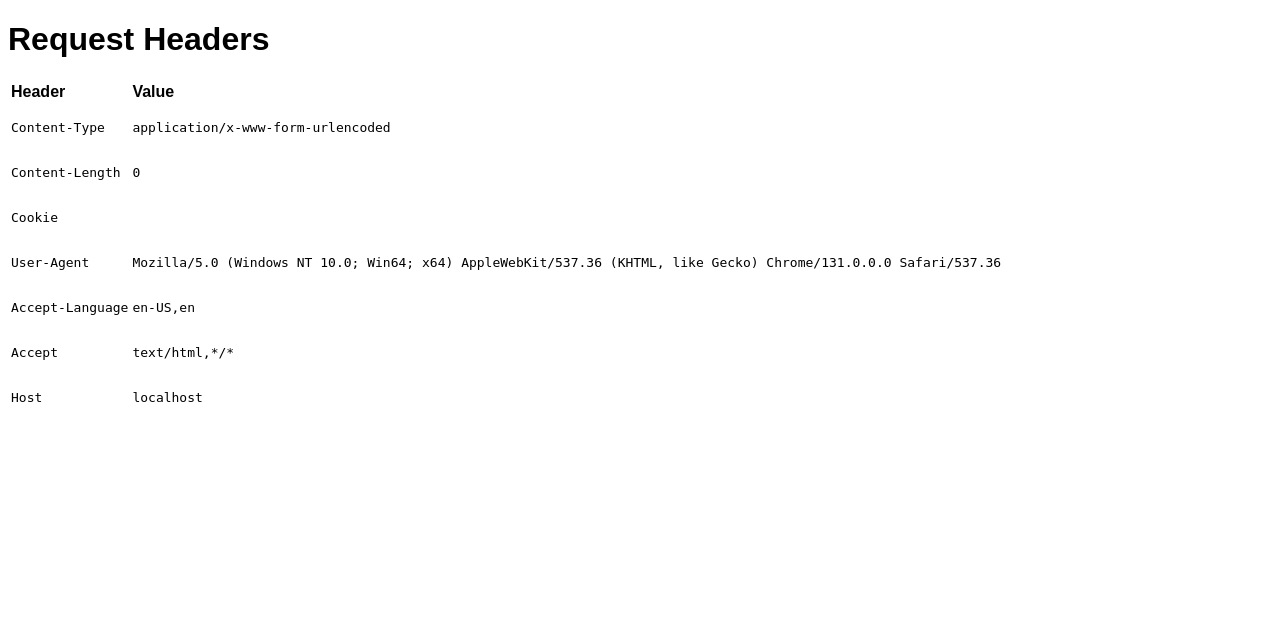
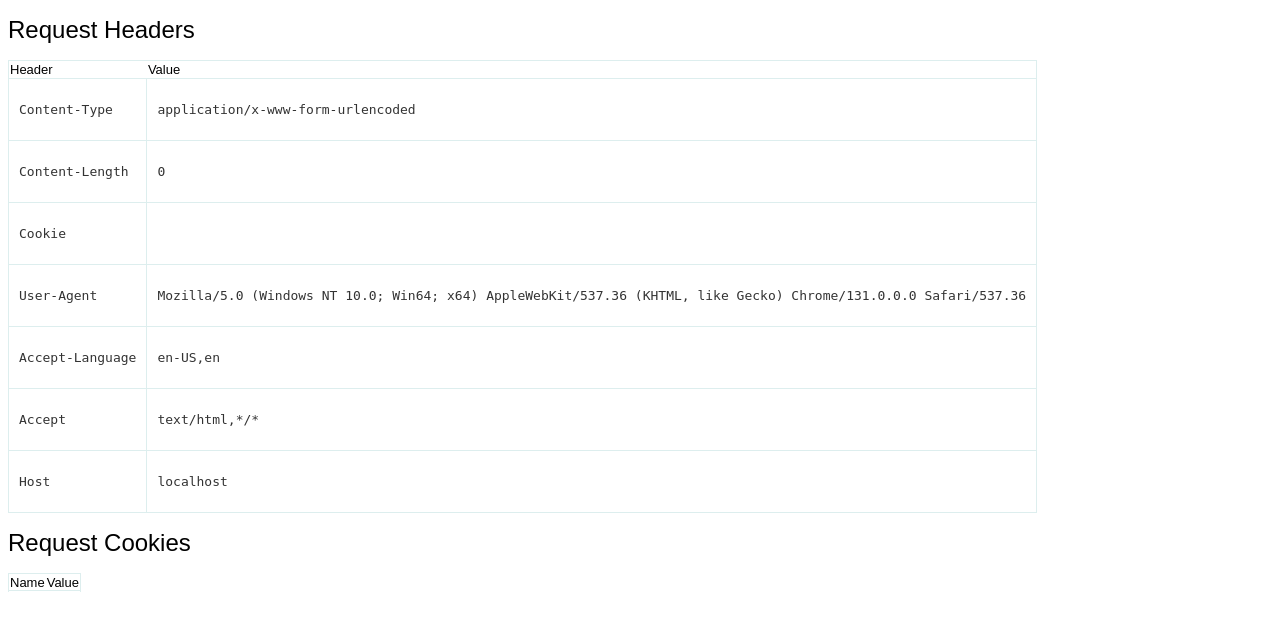
Before and after one commit to ehorodyski/php-sent-headers-echo, a PHP site: page / in a window 1280 px wide. Shown: the top 631 px of the page. Run offline with PHP 8.4, Linux system fonts and the light colour scheme.

Commit message:
Update styles for fun.

```diff
--- a/index.php
+++ b/index.php
@@ -6,8 +6,29 @@
   <meta http-equiv="X-UA-Compatible" content="ie=edge">
   <title>PHP: Sent Headers/Cookies Echo</title>
   <style>
-    body { font-family: Arial, Helvetica, sans-serif; }
-    thead { font-weight: 800; }
+    h1 {
+      font: normal 24px Arial, sans-serif;
+    }
+    table {
+        border: solid 1px #DDEEEE;
+        border-collapse: collapse;
+        border-spacing: 0;
+        font: normal 13px Arial, sans-serif;
+    }
+    table thead th {
+        background-color: #DDEFEF;
+        border: solid 1px #DDEEEE;
+        color: #336B6B;
+        padding: 10px;
+        text-align: left;
+        text-shadow: 1px 1px 1px #fff;
+    }
+    table tbody td {
+        border: solid 1px #DDEEEE;
+        color: #333;
+        padding: 10px;
+        text-shadow: 1px 1px 1px #fff;
+    }
   </style>
 </head>
 <body>
@@ -26,5 +47,19 @@
     }
   ?>
   </table>
+  <h1>Request Cookies</h1>
+  <table>
+    <tr>
+      <thead>
+        <td>Name</td>
+        <td>Value</td>
+      </thead>
+    </tr>
+  <?php
+    foreach ($_COOKIE as $name => $value) {
+      echo "<tr><td><pre>$name</pre></td><td><pre>$value</pre></td></tr>";
+    }
+  ?>
+  </table>
 </body>
 </html>
```
